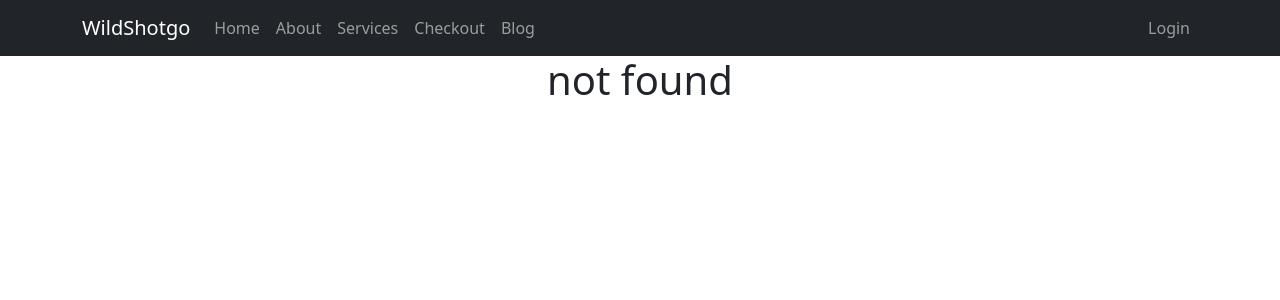
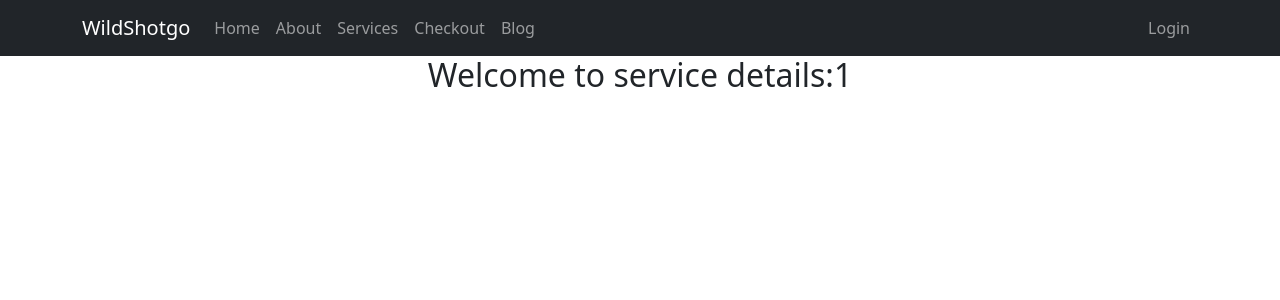
Before and after one commit to NazmulAlamShawon/wild-shot-go, a React (Create React App) app: page /services/1 in a window 1280 px wide. Before the commit this address had no page. Shown: the top 300 px of the page. Built offline with nearby package versions, Linux system fonts and the light colour scheme.

Commit message:
add service and set it id

```diff
--- a/src/App.js
+++ b/src/App.js
@@ -18,7 +18,7 @@ function App() {
         <Routes>
           <Route path='/' element={<Home></Home>}></Route>
           <Route path='/about' element={<About></About>}></Route>
-          <Route path='/services' element={<Services></Services>}></Route>
+          <Route path='/services/:servicesId' element={<Services></Services>}></Route>
           <Route path='/checkout' element={<Checkout></Checkout>}></Route>
           <Route path='/blog' element={<Blog></Blog>}></Route>
           <Route path='/login' element={<Login></Login>}></Route>
--- a/src/Pages/Home/Wildservice/WildService.js
+++ b/src/Pages/Home/Wildservice/WildService.js
@@ -2,16 +2,22 @@ import React from 'react';
 import { Button } from 'react-bootstrap';
 import './Wildservice.css'
 import { ShoppingCartIcon} from '@heroicons/react/solid'
+import { useNavigate } from 'react-router-dom';
 
 const WildService = ({wildservice}) => {
-    const {name,img,price,description} = wildservice;
+    const {id,name,img,price,description} = wildservice;
+    const navigate = useNavigate();
+    const navigateToService = id =>{
+        navigate(`/services/${id}`)
+
+    }
     return (
         <div className='cardg'>
          <img src={img} alt=""  className='imgsrc'/>
             <h2> {name}</h2>
             <p> price: {price}</p>
             <p> Description:{description}</p>
-            <Button className='p-3  text-center m-2'> <span className='btngrp'> <ShoppingCartIcon className=" btnicon text-blue"/>Add to Chart</span></Button>
+            <Button onClick={()=>navigateToService(id)} className='p-3  text-center m-2'> <span className='btngrp'> <ShoppingCartIcon className=" btnicon text-blue"/>Add to Chart</span></Button>
 
         </div>
     );
--- a/src/Pages/Services/Services.js
+++ b/src/Pages/Services/Services.js
@@ -1,9 +1,11 @@
 import React from 'react';
+import { useParams } from 'react-router-dom';
 
 const Services = () => {
+    const {servicesId} = useParams();
     return (
         <div>
-           this is srvicer
+           <h2>Welcome to service details:{servicesId}</h2>
         </div>
     );
 };
```
